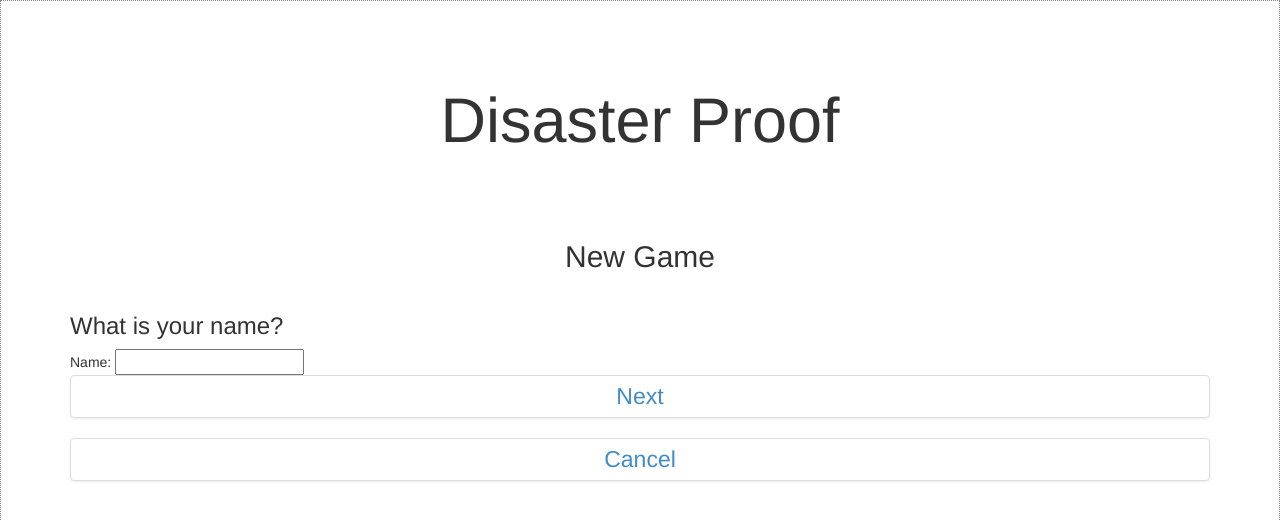
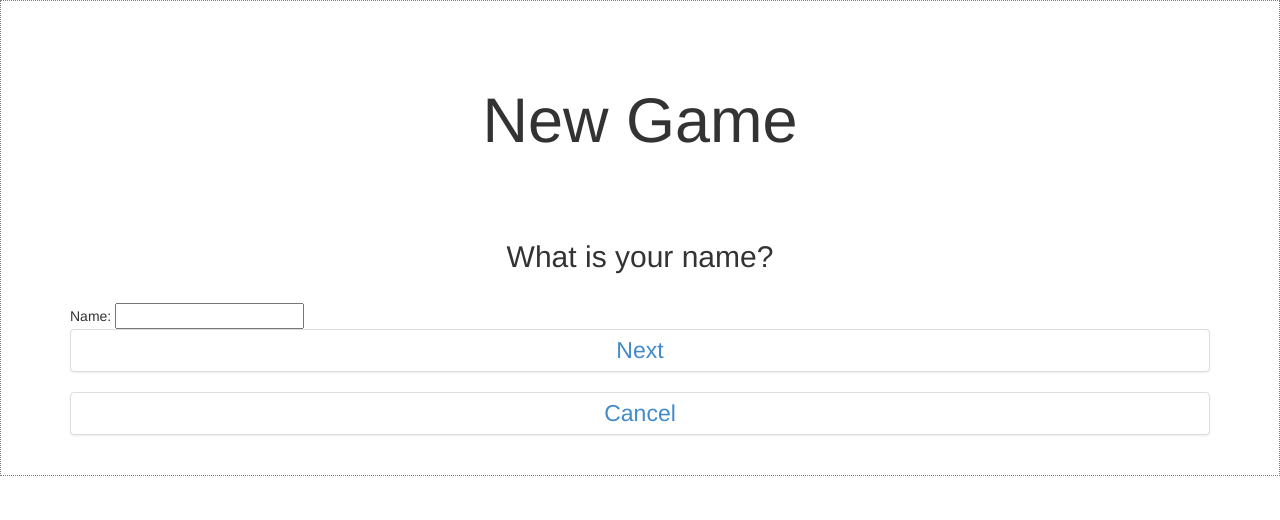
Before and after one commit to Thaifight-R/disaster-proof, a website: page static/pages/Name.html in a window 1280 px wide. Shown: the top 520 px of the page. Drawn offline with nearby package versions, Linux system fonts and the light colour scheme.

Commit message:
Peter: Have no idea but it doesn't seem to matter. CHECK ANYWAYS

```diff
--- a/static/pages/Name.html
+++ b/static/pages/Name.html
@@ -23,7 +23,7 @@
 		<!-- h1 through h6 are headers. The higher the number, the smaller the header -->
 		<!-- p means paragraph -->
 		<div class="jumbotron">
-			<h1>Disaster Proof</h1>
+			<h1>New Game</h1>
 			<!-- <p>human-computer interaction &middot; social computing &middot; crowdsourcing</p> -->
 			<!-- <button id="testjs" class="btn btn-primary btn-lg">Test Javascript</button> -->
 		</div>
@@ -32,8 +32,7 @@
 		<!-- img tags are images. Lorem Pixel will deliver random images; handy! -->
 		<!-- a are anchors, also known as hyperlinks. Use the href attribute to tell the browser where to go when the user clicks -->
 
-        <h2>New Game</h2>
-        <h3>What is your name?</h3>
+        <h2>What is your name?</h2>
         <form action="../demo_form.asp">
         Name: <input type="text" name="fname"><br>
         <!--<input type="submit" value="Submit"> -->
```
